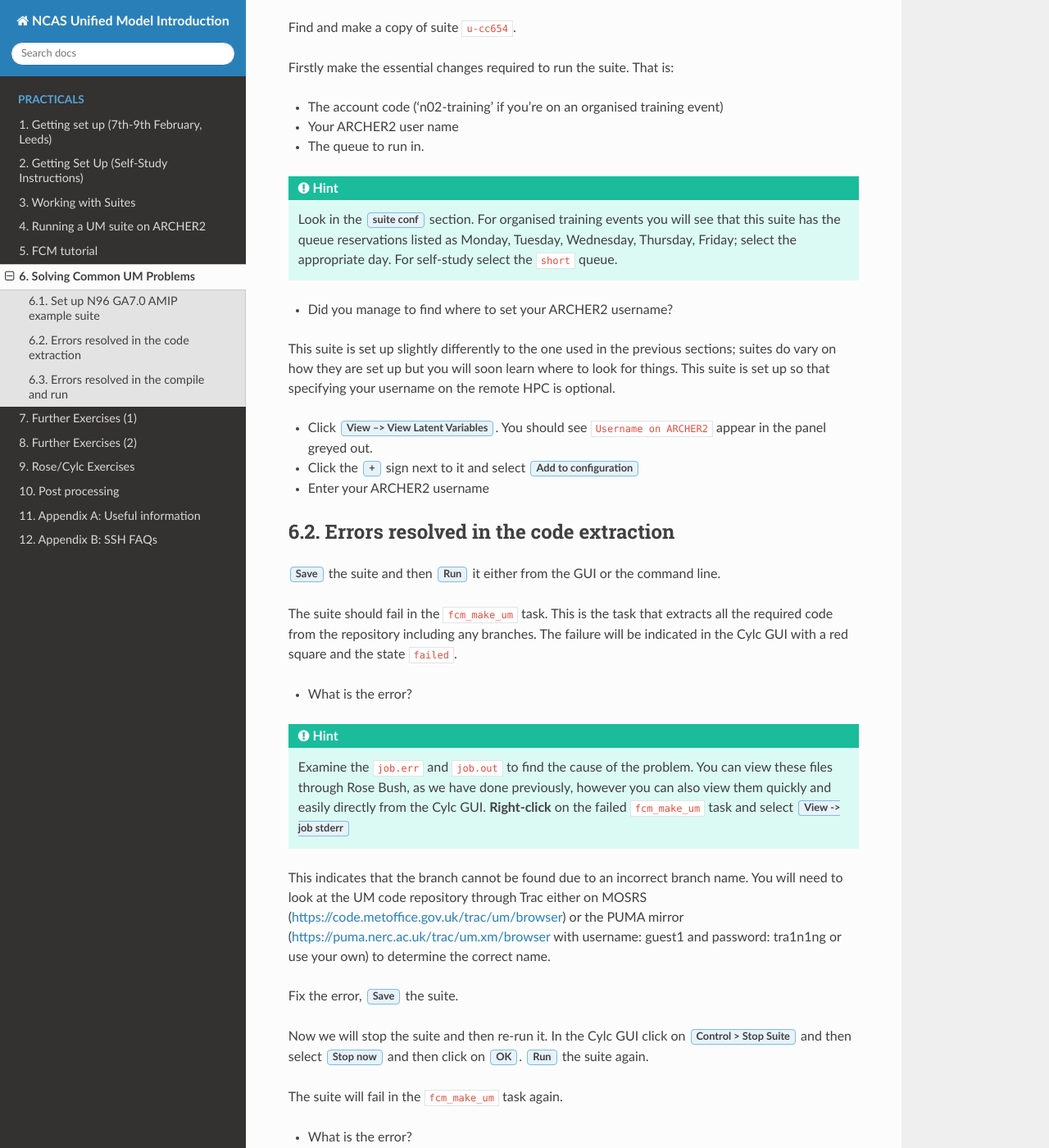
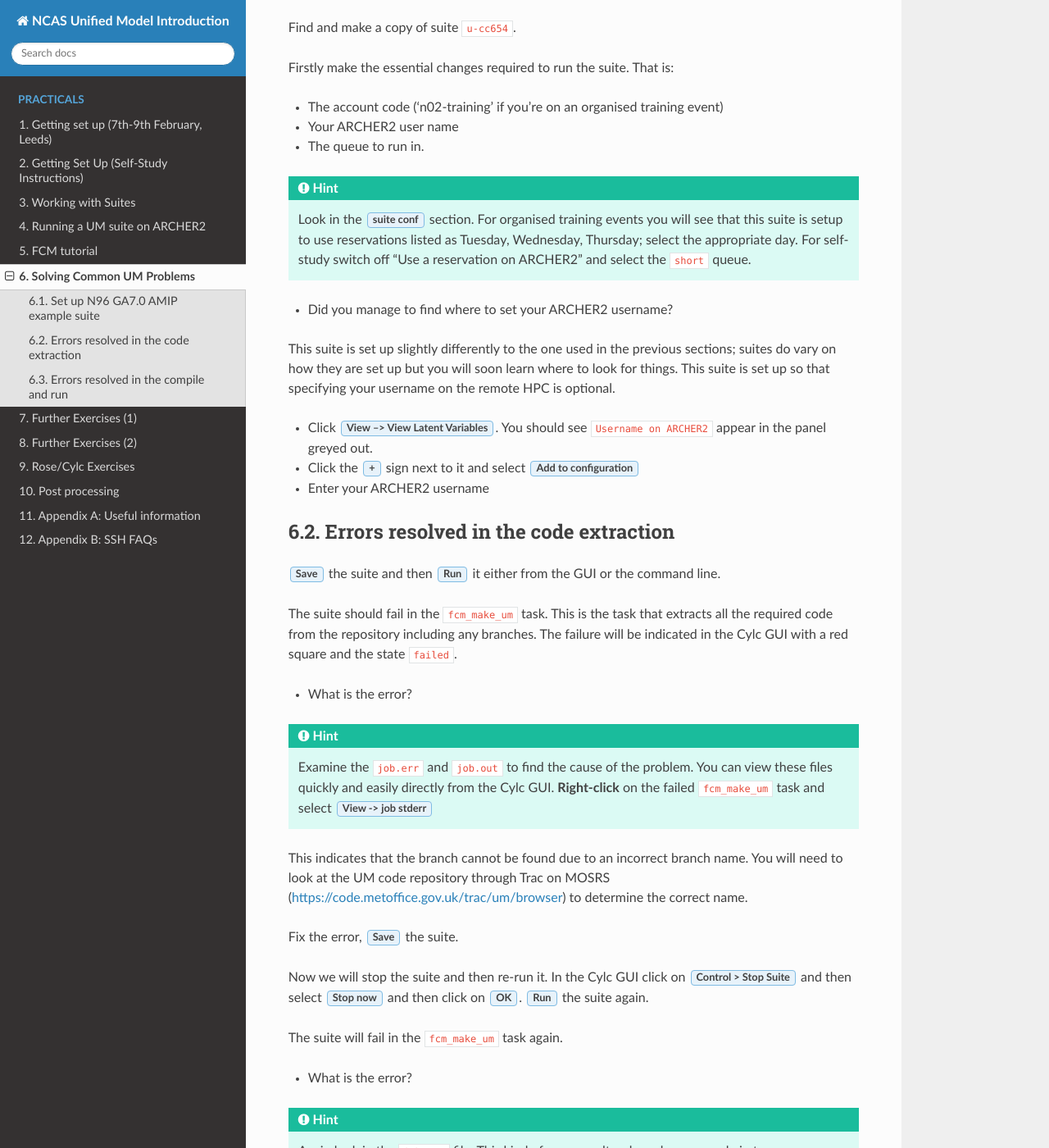
Before and after one commit to NCAS-CMS/um-training, a Sphinx documentation site: the page built from practicals/source/solving-problems.rst, in a window 1280 px wide and 1400 px high, scrolled down 314 px. Shown: the whole window at 82% size. Built offline with Sphinx 7.4.7 and the Read the Docs theme 2.0.0, drawn with Linux system fonts in a browser that asks for light colours.

Commit message:
Reservations/remove of rose bush reference

```diff
--- a/practicals/source/solving-problems.rst
+++ b/practicals/source/solving-problems.rst
@@ -17,7 +17,7 @@ Firstly make the essential changes required to run the suite.  That is:
 * The queue to run in.
 
 .. Hint::
-   Look in the :guilabel:`suite conf` section.  For organised training events you will see that this suite has the queue reservations listed as Monday, Tuesday, Wednesday, Thursday, Friday; select the appropriate day.  For self-study select the ``short`` queue.
+   Look in the :guilabel:`suite conf` section.  For organised training events you will see that this suite is setup to use reservations listed as Tuesday, Wednesday, Thursday; select the appropriate day.  For self-study switch off "Use a reservation on ARCHER2" and select the ``short`` queue.
 
 * Did you manage to find where to set your ARCHER2 username?
 
@@ -36,10 +36,13 @@ The suite should fail in the ``fcm_make_um`` task. This is the task that extract
 
 * What is the error?
 
-.. hint::
+..
    Examine the ``job.err`` and ``job.out`` to find the cause of the problem. You can view these files through Rose Bush, as we have done previously, however you can also view them quickly and easily directly from the Cylc GUI.  **Right-click** on the failed ``fcm_make_um`` task and select :guilabel:`View -> job stderr`
 
-This indicates that the branch cannot be found due to an incorrect branch name. You will need to look at the UM code repository through Trac either on MOSRS (https://code.metoffice.gov.uk/trac/um/browser) or the PUMA mirror (https://puma.nerc.ac.uk/trac/um.xm/browser with username: guest1 and password: tra1n1ng or use your own) to determine the correct name.
+.. hint::
+   Examine the ``job.err`` and ``job.out`` to find the cause of the problem. You can view these files quickly and easily directly from the Cylc GUI.  **Right-click** on the failed ``fcm_make_um`` task and select :guilabel:`View -> job stderr`
+
+This indicates that the branch cannot be found due to an incorrect branch name. You will need to look at the UM code repository through Trac on MOSRS (https://code.metoffice.gov.uk/trac/um/browser) to determine the correct name.
 
 Fix the error, :guilabel:`Save` the suite.
 
```
